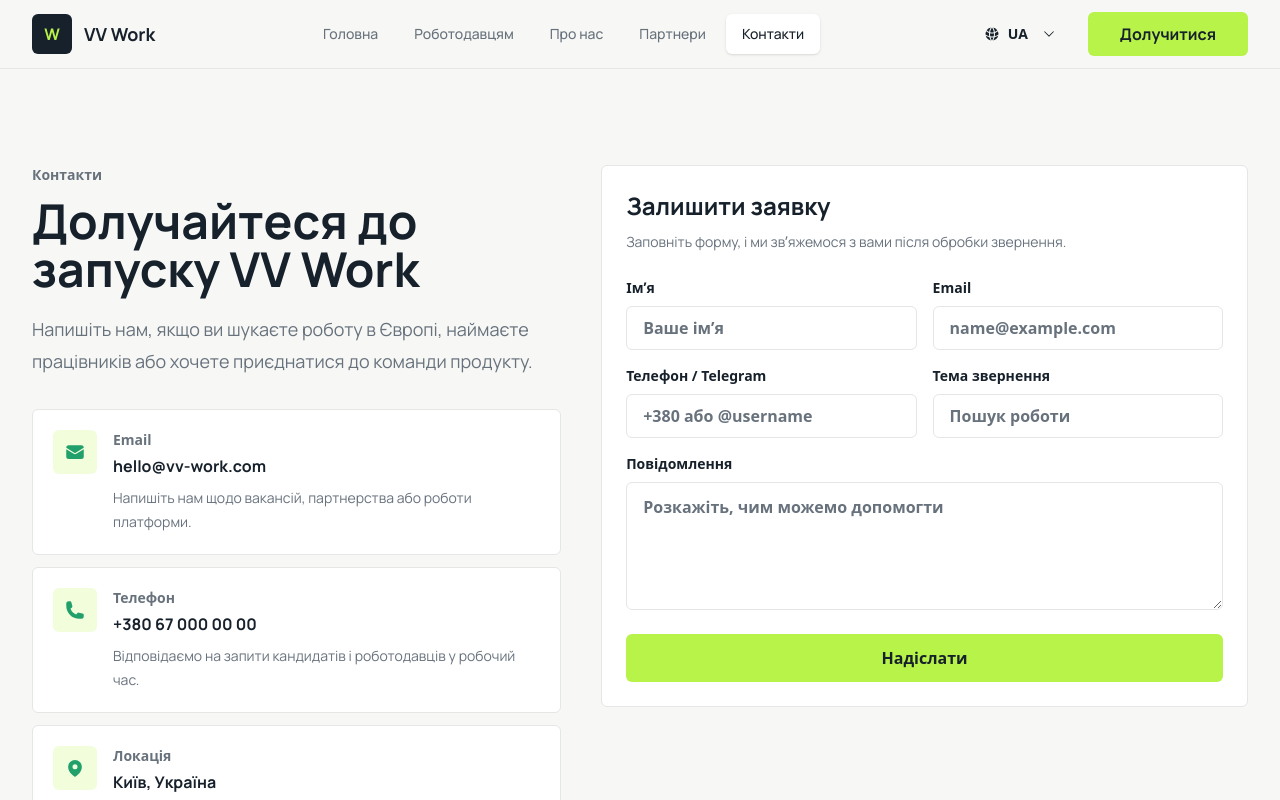
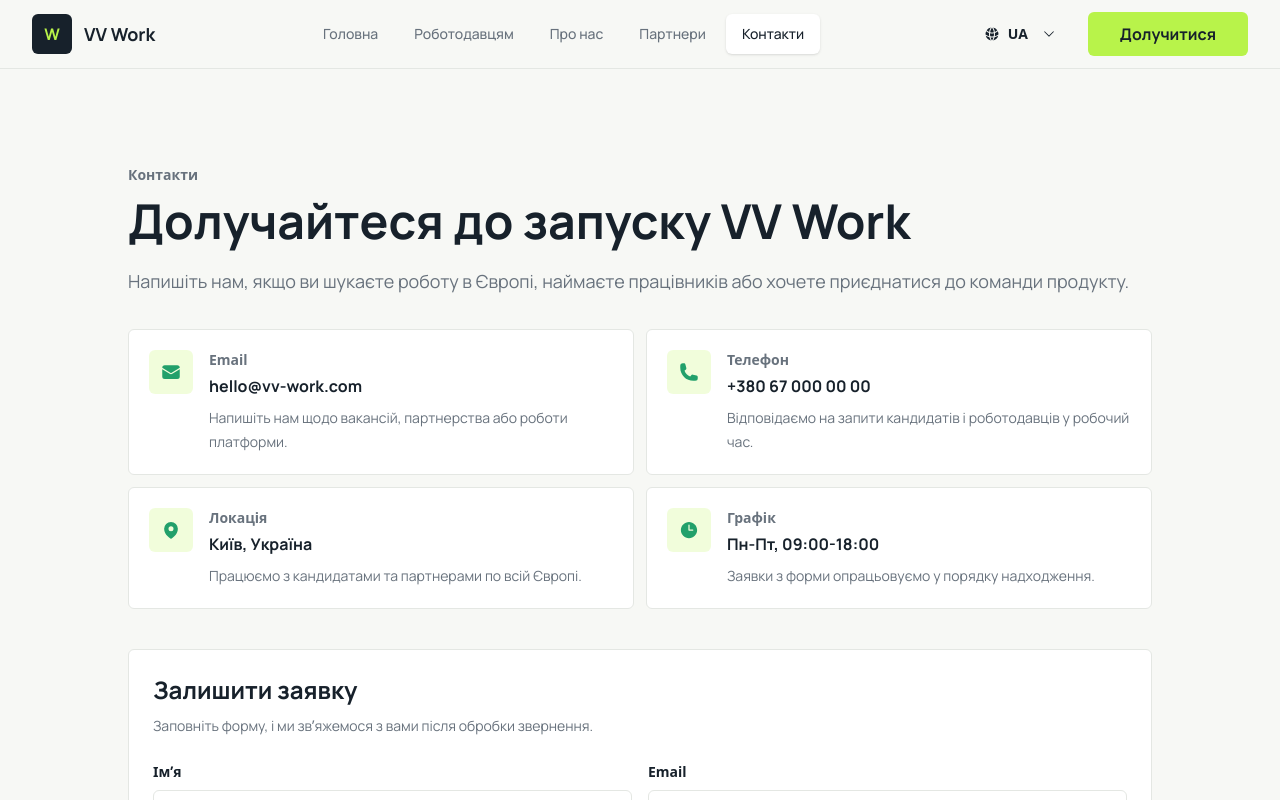
Before and after one commit to KirillVGX/vv-work, a React (Vite) app: page /kontakty in a window 1280 px wide. Shown: the top 800 px of the page. Built offline with nearby package versions, Linux system fonts and the light colour scheme; a web font is replaced by a local one.

Commit message:
refactor: stack contacts page layout

```diff
--- a/src/pages/ContactsPage.tsx
+++ b/src/pages/ContactsPage.tsx
@@ -133,7 +133,7 @@
     return (
         <Section spacing="lg">
             <Container>
-                <div className="grid gap-10 lg:grid-cols-[0.9fr_1.1fr] lg:items-start">
+                <div className="mx-auto grid max-w-5xl gap-10">
                     <div>
                         <p className="text-muted text-sm font-semibold">
                             Контакти
@@ -147,7 +147,7 @@
                             команди продукту.
                         </p>
 
-                        <div className="mt-8 grid gap-3 sm:grid-cols-2 lg:grid-cols-1">
+                        <div className="mt-8 grid gap-3 md:grid-cols-2">
                             {contactItems.map((item) => {
                                 const Icon = item.icon
 
```
